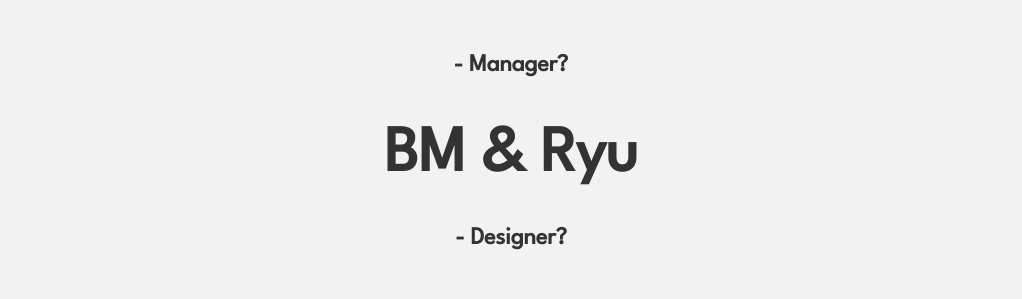
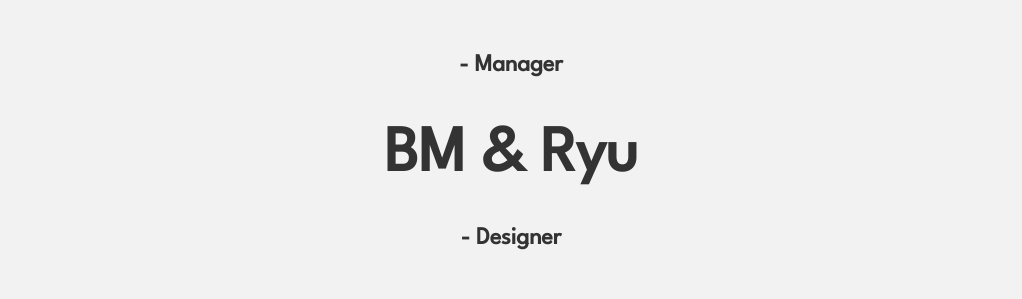
Before and after one commit to PatatoBit/yindee-sucks, a Next.js app: page /about in a window 1280 px wide. Shown: the part 395-694 px from the top of the page, without its empty margins (129-1151 px from the left). Built offline with nearby package versions, Linux system fonts and the light colour scheme.

Commit message:
Removed Question marks

```diff
--- a/package.json
+++ b/package.json
@@ -7,6 +7,7 @@
   },
   "dependencies": {
     "next": "latest",
+    "next-images": "^1.8.4",
     "react": "17.0.2",
     "react-dom": "17.0.2"
   }
--- a/pages/_app.js
+++ b/pages/_app.js
@@ -1,5 +1,6 @@
 import '../styles/globals.css'
 import Layout from './comps/Layout'
+
 
 function MyApp({ Component, pageProps }) {
   return (
--- a/pages/about.js
+++ b/pages/about.js
@@ -14,12 +14,12 @@ export default function about() {
             <h1>
                 <h1 className="center">Yindee</h1>
             </h1>
-            <h2 className="worker-description">- Manager?</h2>
+            <h2 className="worker-description">- Manager</h2>
 
             <h1>
                 <h1 className="center">BM & Ryu</h1>
             </h1>
-            <h2 className="worker-description">- Designer?</h2>
+            <h2 className="worker-description">- Designer</h2>
         </>
-     );
+    );
 }
--- a/pages/comps/Layout.js
+++ b/pages/comps/Layout.js
@@ -1,9 +1,11 @@
 import Footer from "./Footer";
 import Navbar from "./Navbar";
+import Cherry from '../../public/images/Cherry.jpg'
+
 
 const Layout = ({ children }) => {
     return (
-        <div className="content">
+        <div className="content" style={{ backgroundImage: `url(${Cherry})`}}>
             <Navbar/>
             { children }
             <Footer />
--- a/pages/index.js
+++ b/pages/index.js
@@ -5,6 +5,7 @@ import HTMLCode from '../public/images/HTML_Code.png'
 import HTMLPreview from '../public/images/HTML_Preview.png'
 import CSSCode from '../public/images/CSS_Code.png'
 import CSSPreview from '../public/images/CSS_Preview.png'
+import Cherry from '../public/images/Cherry.jpg'
 
 export default function Home() {
 
@@ -17,7 +18,9 @@ export default function Home() {
       <Head>
         <title>How to Website | Home</title>
       </Head>
-      <div class="center">
+
+
+      <div className="center" style={{ backgroundImage: `url(${Cherry})`}}>
         <h1>A website is created with HTML, CSS, JavaScript</h1>
         <hr />
 
```
Also changed, not shown: public/images/Cherry.jpg (added), 1 other file (tests, documents, lock files or other folders).
